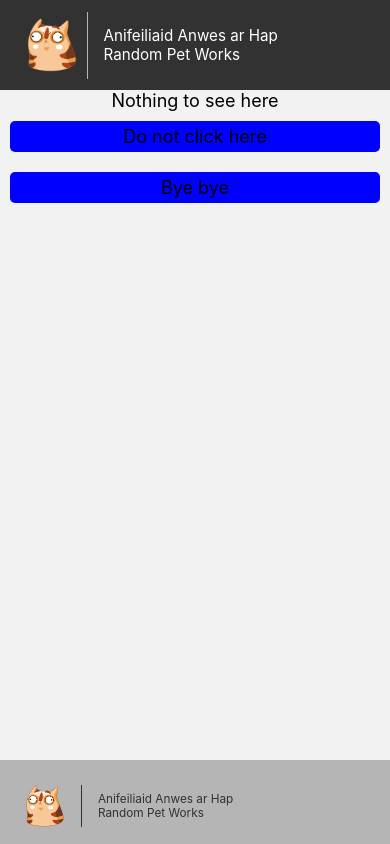
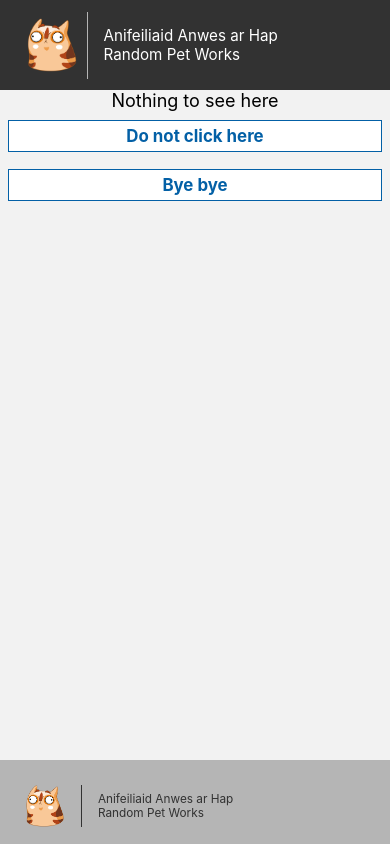
Before and after one commit to GerardKrupa-Cap/training-app, a React Native app: screen /Home in a window 390 px wide. Built offline with nearby package versions, Linux system fonts and the light colour scheme.

Commit message:
Added styling for Feature Button from the UI guide

```diff
--- /dev/null
+++ b/components/FeatureButton.tsx
@@ -0,0 +1,65 @@
+import {Text, StyleSheet, Pressable} from 'react-native';
+import React from 'react';
+import {SharedStyles, colours, vh} from '../components/SharedStyles';
+
+const styles = StyleSheet.create({
+  button: {
+    borderWidth: StyleSheet.hairlineWidth,
+    marginHorizontal: vh(1),
+    marginVertical: vh(1),
+    paddingHorizontal: 5,
+    paddingVertical: 5,
+  },
+  pressed: {
+    backgroundColor: colours.$blue,
+    borderColor: colours.$blue,
+    color: colours.$white,
+  },
+  unpressed: {
+    backgroundColor: colours.$white,
+    borderColor: colours.$blue,
+    color: colours.$blue,
+  },
+  text: {
+    fontSize: vh(2),
+    textAlign: 'center',
+    fontWeight: 'bold',
+  },
+});
+
+/*
+        <Pressable
+          style={({pressed}) => pressed ? SharedStyles.featureButtonPressed : SharedStyles.featureButton}
+          onPress={toggleText}
+          accessible={true}
+          accessibilityLabel="Click here to change the text"
+          testID="changeText">
+            {({pressed}) => (
+              pressed ? (<Text style={SharedStyles.featureButtonTextPressed}>Do not click here</Text>) : (<Text style={SharedStyles.featureButtonText}>Do not click here</Text>)
+            )
+          }
+        </Pressable>
+        */
+
+function FeatureButton({message, onPress, testID, accessibilityLabel}): JSX.Element {
+  return (
+    <Pressable
+      style={({pressed}) => [
+        styles.button,
+        pressed ? styles.pressed : styles.unpressed,
+      ]}
+      testID={testID}
+      accessibilityLabel={accessibilityLabel}
+      onPress={onPress}
+      accessible={true}>
+      {({pressed}) => (
+        <Text
+          style={[styles.text, pressed ? styles.pressed : styles.unpressed]}>
+          {message}
+        </Text>
+      )}
+    </Pressable>
+  );
+}
+
+export default FeatureButton;
--- a/components/SharedStyles.tsx
+++ b/components/SharedStyles.tsx
@@ -9,9 +9,45 @@ import {
 export const colours = {
   $charcoal: '#323232',
   $black: '#1f1f1f',
+
   $darkgrey: '#666666',
   $midgrey: '#999999',
   $lightgrey: '#b5b5b5',
+
+  $lightgrey_dark: '#cccccc',
+  $lightgrey_mid: '#dddddd',
+  $lightgrey_semi: '#e5e5e5',
+  $lightgrey_light: '#eeeeee',
+  $lightgrey_offwhite: '#f1f1f1',
+
+  $darkred: '#7e0a0e',
+  $red: '#aa1111',
+  $brightred: '#d81f1f',
+  $darkpalered: '#d87777',
+  $palered: '#fea8a9',
+  $whitered: '#ffe4e5',
+
+  $darkblue: '#1f446d',
+  $blue: '#0360a6',
+  $brightblue: '#4c93ff',
+  $lightblue: '#3b7dc5',
+  $paleblue: '#99ccff',
+
+  $darkgreen: '#3b510d',
+  $green: '#019e1e',
+  $lightgreen: '#01b723',
+  $whitegreen: '#cdf7d4',
+
+  $darkpurple: '#772cfe',
+  $plum: '#632a5d',
+  $purple: '#a82b71',
+
+  $orange: '#ff8000',
+  $paleorange: '#ffdab5',
+
+  $yellow: '#ffd530',
+  $paleyellow: '#fff5ce',
+
   $white: '#ffffff',
 };
 
@@ -46,21 +82,4 @@ export const SharedStyles = StyleSheet.create({
   body: {
     flex: 10,
   },
-  button: {
-    color: systemColour('link', '?android:attr/textColor', 'white'),
-    backgroundColor: systemColour(
-      'systemTealColor',
-      '@android:color/holo_blue_bright',
-      'blue',
-    ),
-    marginHorizontal: 10,
-    marginVertical: 10,
-    paddingHorizontal: 5,
-    paddingVertical: 5,
-    borderRadius: 5,
-  },
-  buttonText: {
-    fontSize: 18,
-    textAlign: 'center',
-  },
 });
--- a/screens/Home.tsx
+++ b/screens/Home.tsx
@@ -1,9 +1,17 @@
-import {Text, View, StyleSheet, TouchableOpacity} from 'react-native';
+import {
+  Text,
+  View,
+  StyleSheet,
+  TouchableOpacity,
+  Pressable,
+  Button,
+} from 'react-native';
 import {useState} from 'react';
 import React from 'react';
 import {SharedStyles} from '../components/SharedStyles';
 import StandardHeader from '../components/StandardHeader';
 import StandardFooter from '../components/StandardFooter';
+import FeatureButton from '../components/FeatureButton';
 
 function Home({navigation}): JSX.Element {
   const [shown, setShown] = useState(true);
@@ -24,17 +32,8 @@ function Home({navigation}): JSX.Element {
         {!shown && (
           <Text style={styles.message}>Still nothing to see here</Text>
         )}
-        <TouchableOpacity
-          style={SharedStyles.button}
-          onPress={toggleText}
-          accessible={true}
-          accessibilityLabel="Click here to change the text"
-          testID="changeText">
-          <Text style={styles.message}>Do not click here</Text>
-        </TouchableOpacity>
-        <TouchableOpacity style={SharedStyles.button} onPress={navigateAway}>
-          <Text style={styles.message}>Bye bye</Text>
-        </TouchableOpacity>
+        <FeatureButton message="Do not click here" onPress={toggleText} testID="changeText" accessibilityLabel="Click here to change the text" />
+        <FeatureButton message="Bye bye" onPress={navigateAway} testID="navigateAway" accessibilityLabel="Click here to go to the other screen" />
       </View>
       <StandardFooter />
     </View>
--- a/screens/Other.tsx
+++ b/screens/Other.tsx
@@ -2,6 +2,7 @@ import {Text, View} from 'react-native';
 import React from 'react';
 import {TouchableOpacity} from 'react-native-gesture-handler';
 import {SharedStyles} from '../components/SharedStyles';
+import FeatureButton from '../components/FeatureButton';
 
 function Other({navigation}): JSX.Element {
   function navigateAway() {
@@ -10,9 +11,7 @@ function Other({navigation}): JSX.Element {
 
   return (
     <View style={SharedStyles.screenContainer}>
-      <TouchableOpacity style={SharedStyles.button} onPress={navigateAway}>
-        <Text style={SharedStyles.buttonText}>Go Home</Text>
-      </TouchableOpacity>
+      <FeatureButton message="Go Home" onPress={navigateAway} testID="navigateHome" accessibilityLabel="Click here to go back to the home screen" />
     </View>
   );
 }
```
